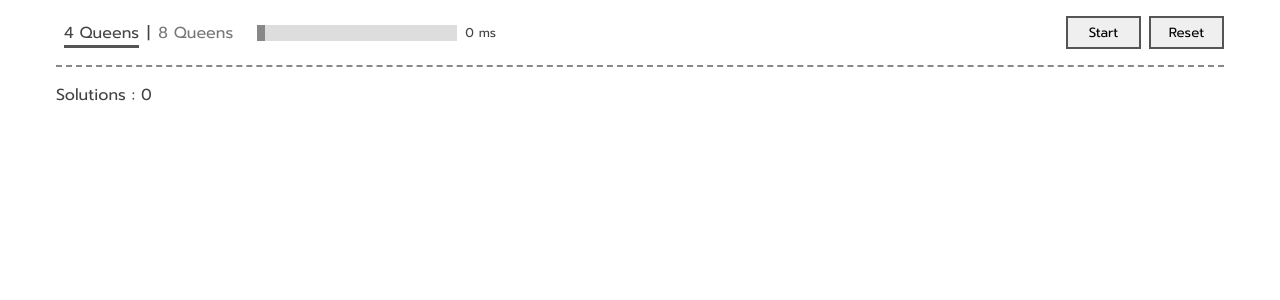
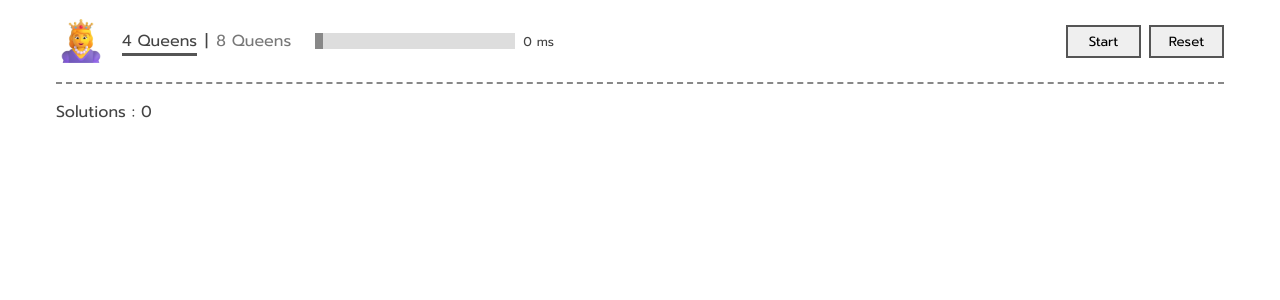
Before and after one commit to RitamChakraborty/n_queen_visualization, a React (Vite) app: page / in a window 1280 px wide. Shown: the top 300 px of the page. Built offline with nearby package versions, Linux system fonts and the light colour scheme.

Commit message:
Add queen sticker as logo

```diff
--- a/src/components/nav/Nav.tsx
+++ b/src/components/nav/Nav.tsx
@@ -2,10 +2,12 @@ import QueenSelector from "../queen-selector/QueenSelector";
 import SpeedSlider from "../speed-slider/SpeedSlider";
 import Buttons from "../buttons/Buttons";
 import "./Nav.css";
+import Queen from "../queen/Queen";
 
 export default function Nav() {
     return (
         <nav>
+            <Queen/>
             <QueenSelector/>
             <SpeedSlider/>
             <Buttons/>
--- /dev/null
+++ b/src/components/queen/Queen.css
@@ -0,0 +1,5 @@
+#Queen {
+    height: 50px;
+    width: 50px;
+    margin-right: -0.5rem;
+}
--- /dev/null
+++ b/src/components/queen/Queen.tsx
@@ -0,0 +1,8 @@
+import "./Queen.css";
+import queen from "../../assets/queen.png";
+
+export default function Queen() {
+    return (
+        <img id="Queen" src={queen} alt="Queen"/>
+    )
+}
```
Also changed, not shown: src/assets/queen.png (renamed from src/assets/princess_1f478.png).
